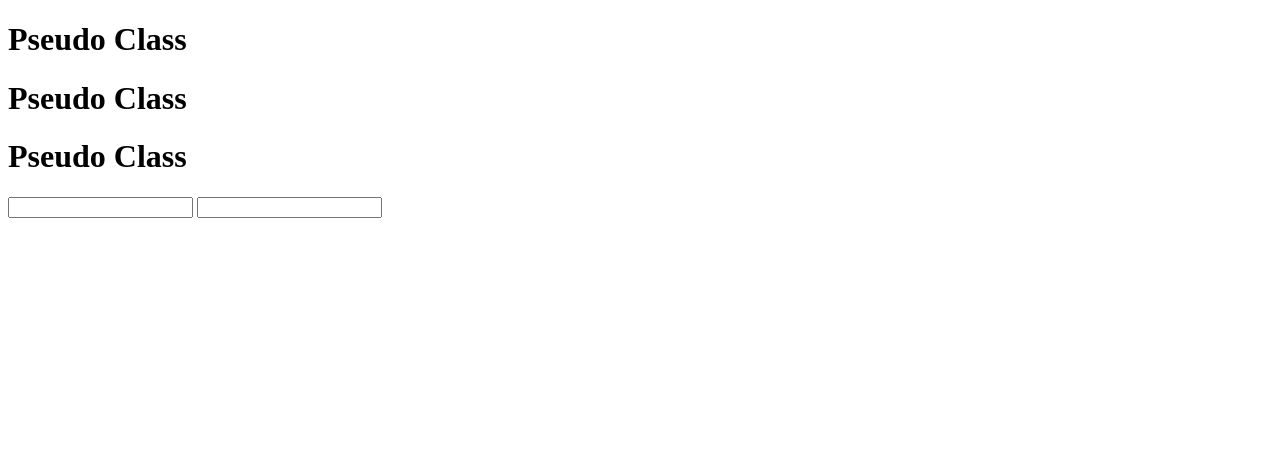
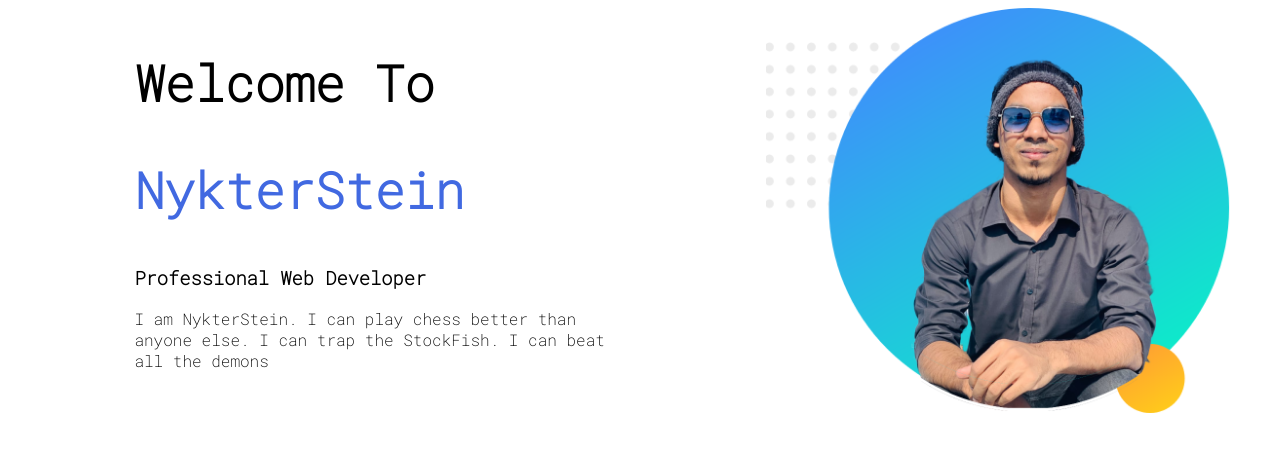
Before and after one commit to Enan-007/protfolio, a plain HTML site: page index.html in a window 1280 px wide. Drawn offline with Linux system fonts and the light colour scheme.

Commit message:
first top commit

```diff
--- a/index.html
+++ b/index.html
@@ -2,17 +2,23 @@
 <html lang="en">
 <head>
 
-    <title>Pseudo Class</title>
-    <style>
-
-    </style>
+    <title>Eisha Enan</title>
+    <link rel="preconnect" href="https://fonts.gstatic.com">
+    <link href="https://fonts.googleapis.com/css2?family=Roboto+Mono:wght@200&display=swap" rel="stylesheet">
+    <link rel="stylesheet" href="style.css">
 </head>
 <body>
-    <h1>Pseudo Class</h1>
-    <h1>Pseudo Class</h1>
-    <h1>Pseudo Class</h1>
-    <input type="text" name="email" id="">
-    <input type="text" name="password">
-
+    <section>
+        <div class="half-width">
+            <h1>Welcome To </h1>
+            <h1><span class="name-highlight">NykterStein</span></h1>
+            <h3>Professional Web Developer</h3>
+            <p>I am NykterStein. I can play chess better than anyone else. I can trap the StockFish. I can beat all the demons</p>
+        </div>
+        <div class="half-width">
+            <img src="images/profile1.png" alt="">
+        </div>
+    </section>
+    <section></section>
 </body>
 </html>
--- /dev/null
+++ b/style.css
@@ -0,0 +1,18 @@
+body{
+    font-family: 'Roboto Mono', monospace;
+}
+h1{
+    font-size: 50px;
+}
+.name-highlight{
+    color: royalblue;
+}
+.half-width{
+    width: 40%;
+    float: left;
+    margin-left: 5%;
+    padding-left: 5%;
+}
+.half-width img{
+    width: 100%;
+}
```
Also changed, not shown: images/profile1.png (added).
